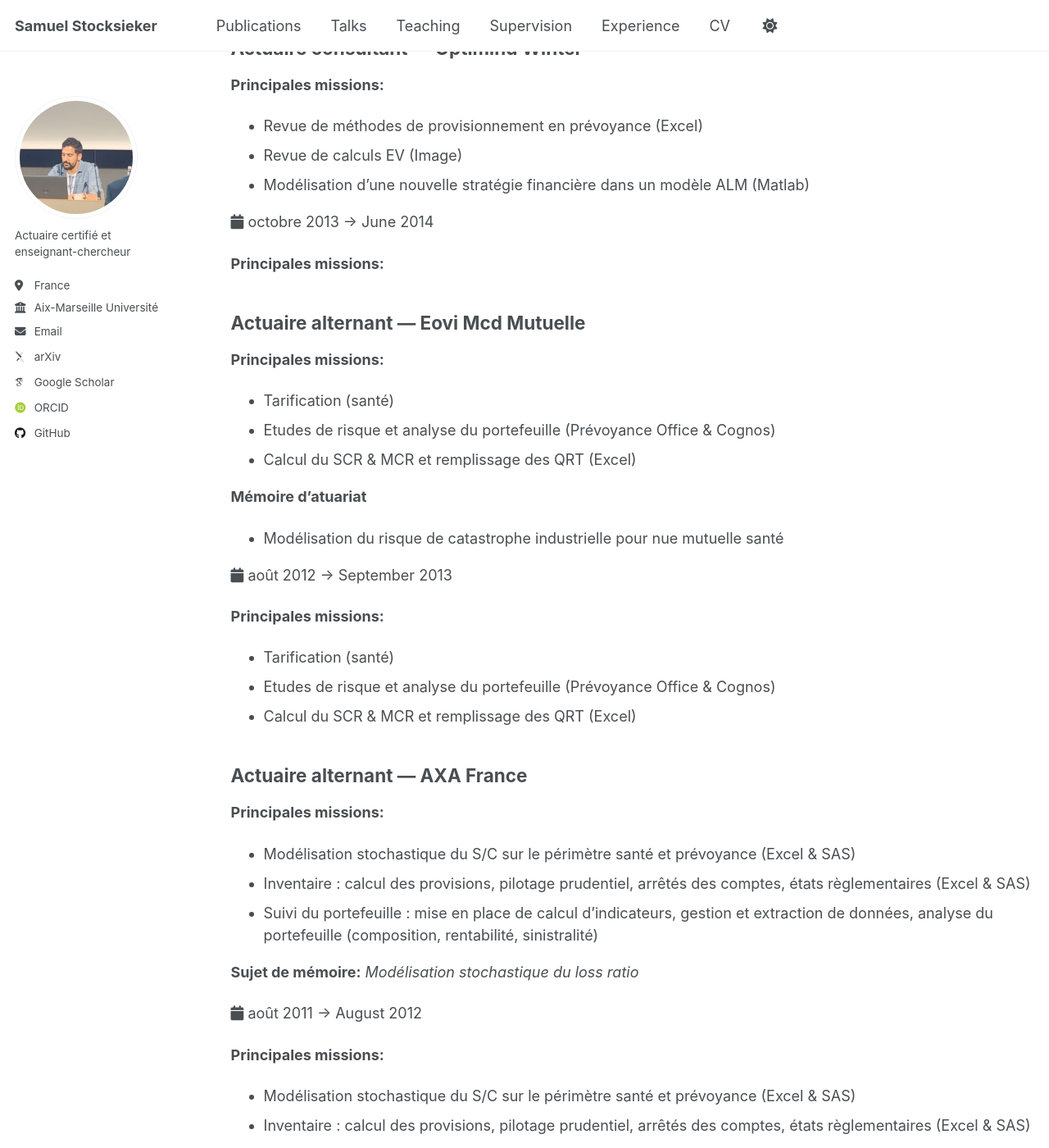
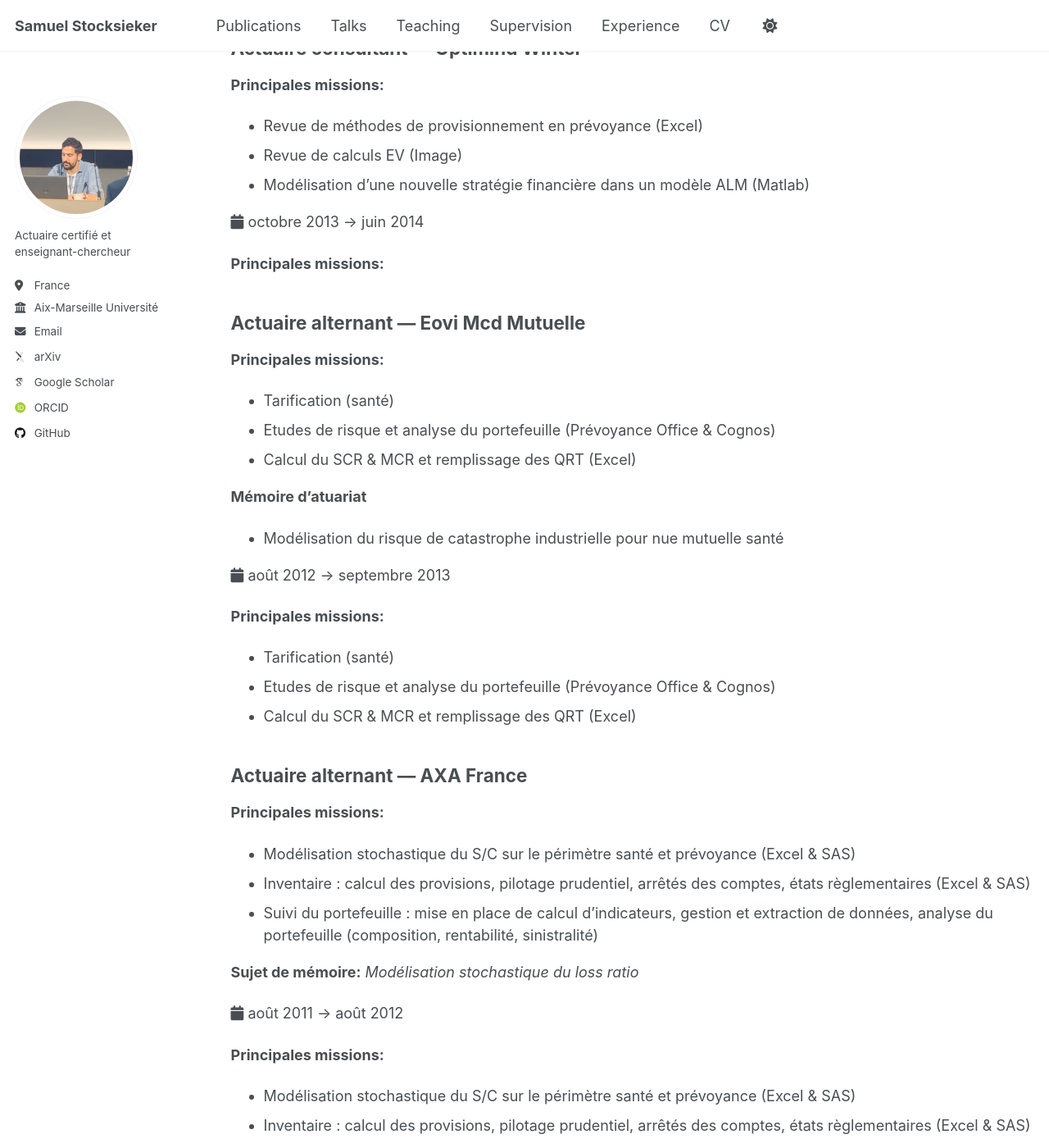
Before and after one commit to sstocksieker/sstocksieker.github.io, a Jekyll site: the page built from _pages/experience.md, in a window 1280 px wide and 1400 px high, scrolled down 1603 px. Shown: the whole window at 82% size. Built offline with Jekyll 4.4.1, drawn with Linux system fonts in a browser that asks for light colours; some web fonts are replaced; a script that is not in the unit is left out; some of the changed text lies outside the part shown.

Commit message:
Update archive-single-experience.html

```diff
--- a/_includes/archive-single-experience.html
+++ b/_includes/archive-single-experience.html
@@ -36,7 +36,7 @@
     {% if post.collection == 'experience' %}
       {% assign start = post.date | date: "%B %Y" | replace: "January", "janvier" | replace: "February", "février" | replace: "March", "mars" | replace: "April", "avril" | replace: "May", "mai" | replace: "June", "juin" | replace: "July", "juillet" | replace: "August", "août" | replace: "September", "septembre" | replace: "October", "octobre" | replace: "November", "novembre" | replace: "December", "décembre" %}
       {% if post.end_date %}
-        {% assign end = post.end_date | date: "%B %Y" %}
+        {% assign end = post.end_date | date: "%B %Y" | replace: "January", "janvier" | replace: "February", "février" | replace: "March", "mars" | replace: "April", "avril" | replace: "May", "mai" | replace: "June", "juin" | replace: "July", "juillet" | replace: "August", "août" | replace: "September", "septembre" | replace: "October", "octobre" | replace: "November", "novembre" | replace: "December", "décembre" %}
       {% else %}
         {% assign end = "Aujourd'hui" %}
       {% endif %}
```
